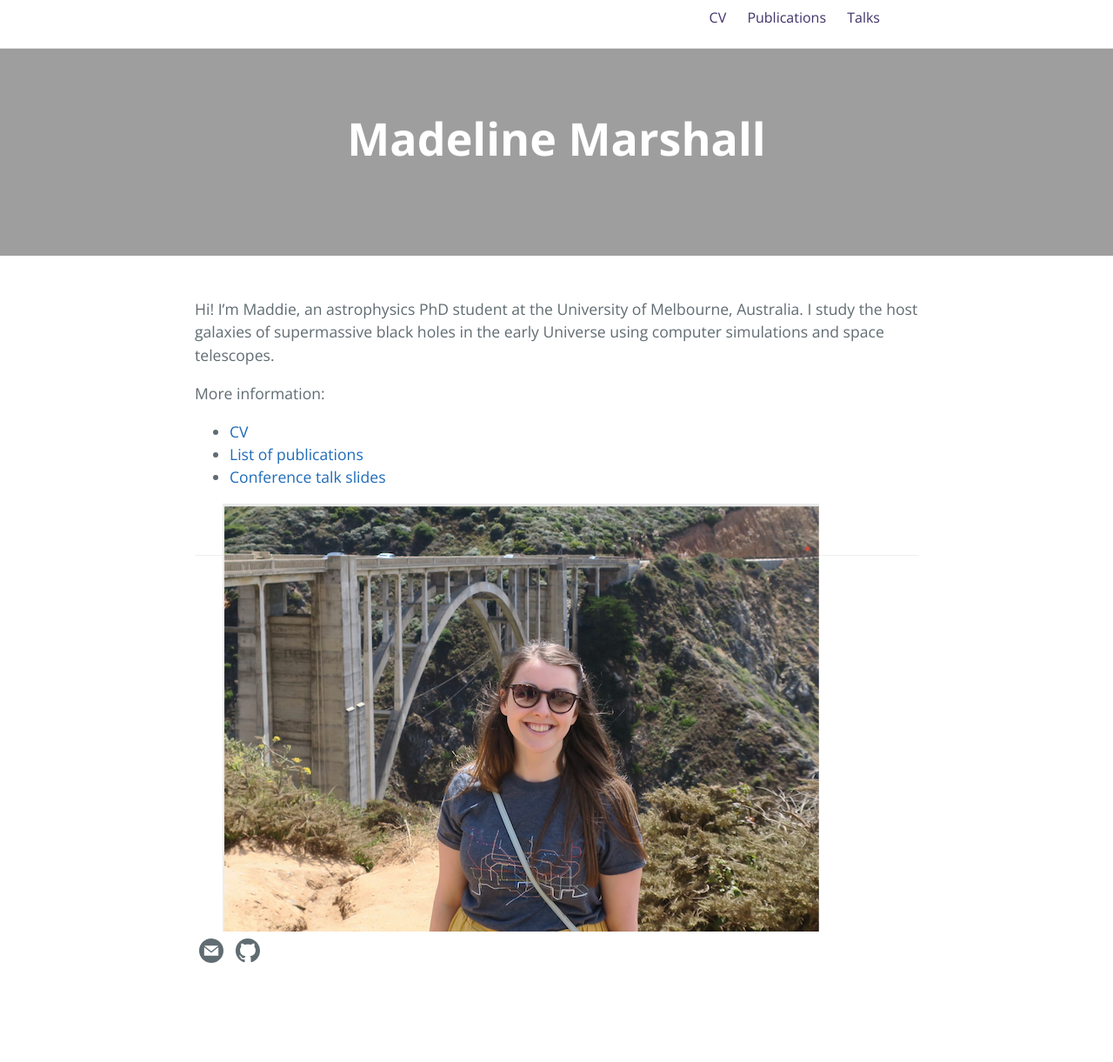
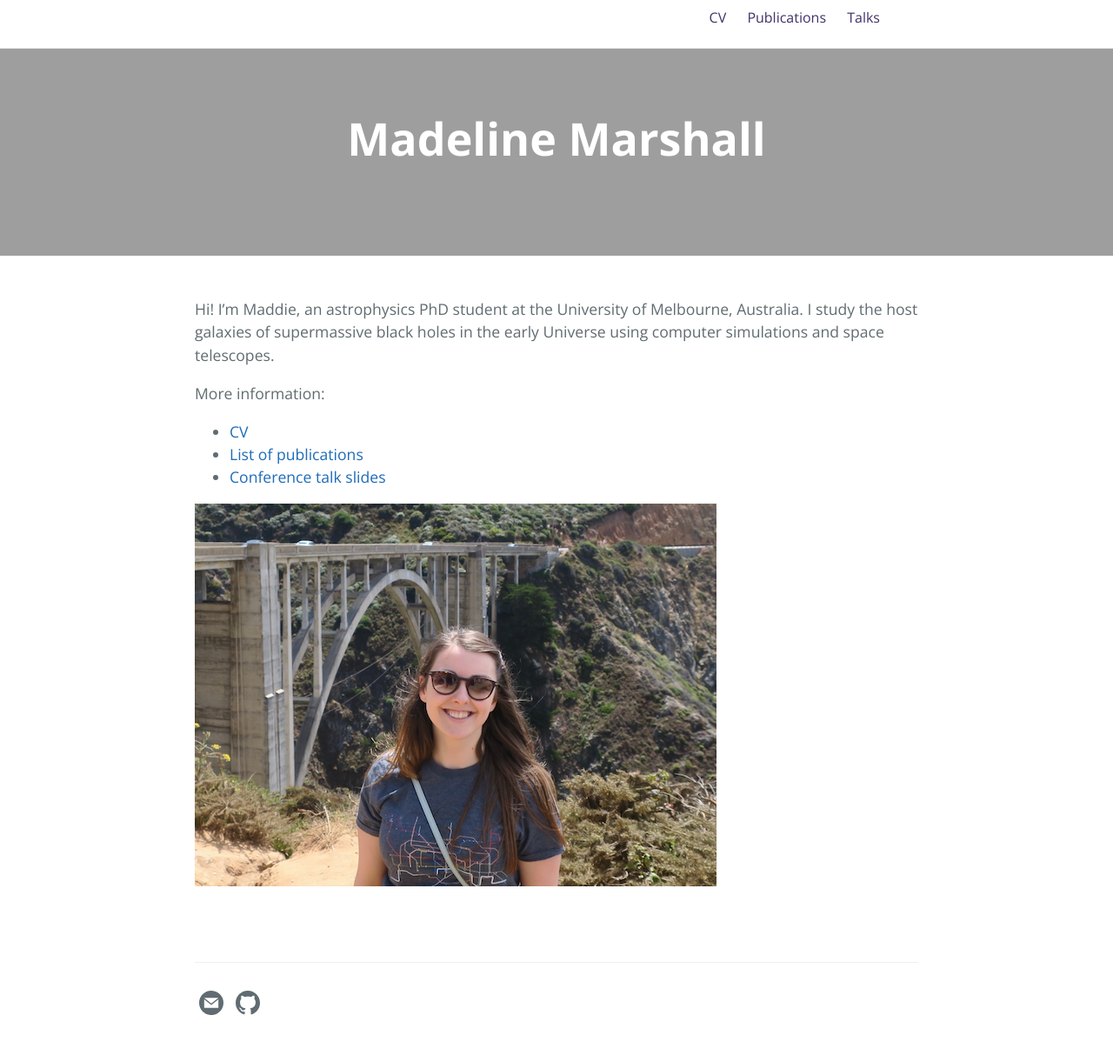
Before and after one commit to madelinemarshall/madelinemarshall.github.io, a Jekyll site: the page built from index.md, in a window 1280 px wide. Shown: the whole page at 87% size. Built offline with Jekyll 4.4.1, drawn with Linux system fonts in a browser that asks for light colours; the repository's description, which GitHub fills in, is left out; before the commit the page ends 1161 px from its top, so only the background shows below that.

Commit message:
Responsive frame

```diff
--- a/_sass/jekyll-theme-cayman-blog.scss
+++ b/_sass/jekyll-theme-cayman-blog.scss
@@ -61,6 +61,22 @@
     text-decoration: underline;
   }
 }
+
+.resp-container {
+    position: relative;
+    overflow: hidden;
+    padding-top: 56.25%;
+}
+
+.resp-iframe {
+    position: absolute;
+    top: 0;
+    left: 0;
+    width: 100%;
+    height: 100%;
+    border: 0;
+}
+
 
 .btn {
   display:  inline-block;
--- a/index.md
+++ b/index.md
@@ -6,6 +6,7 @@
 # See: https://jekyllrb.com/docs/themes/#overriding-theme-defaults
 #
 layout: home
+tagline:
 ---
 
 Hi! I'm Maddie, an astrophysics PhD student at the University of Melbourne, Australia. I study the host galaxies of supermassive black holes in the early Universe using computer simulations and space telescopes.
@@ -16,4 +17,7 @@
 - [Conference talk slides]({{ '/talks.html' | absolute_url }})
 
 
-<iframe width='800' height='500' src='../../me.png' frameborder='0' scrolling='no' allowfullscreen align="right"></iframe>
+
+<div class="resp-container">
+    <iframe class="resp-iframe" src='../../me.png?resolution=40x80' scrolling='no' frameborder='0' allowfullscreen></iframe>
+</div>
```
Also changed, not shown: me.png.
